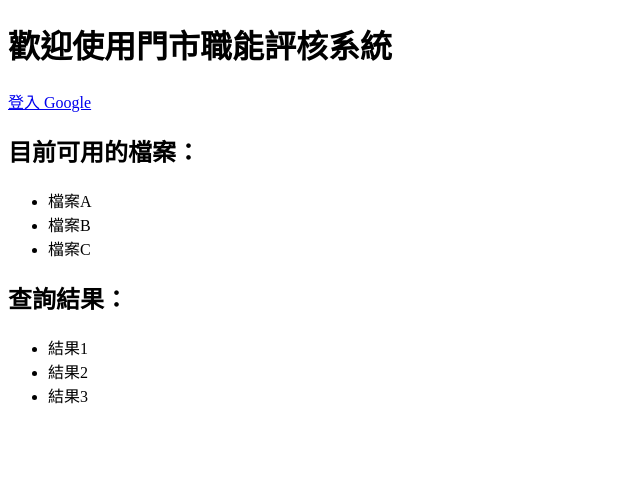
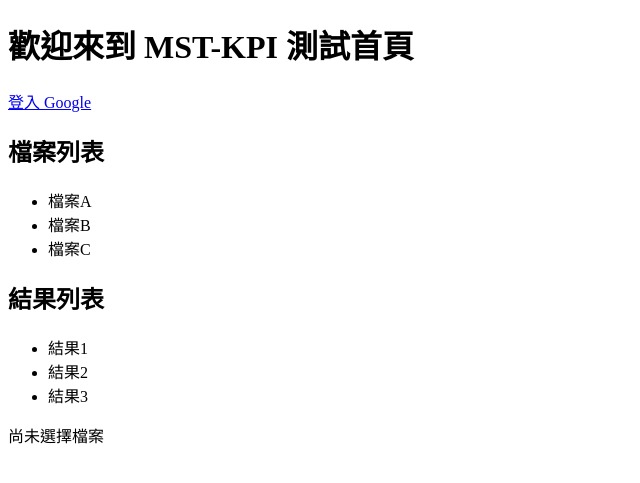
Before and after one commit to ainstaccc/mst-kpi, a Flask app: page / in a window 1280 px wide. Shown: the top 483 px of the page, without its empty margins (0-640 px from the left). Run offline with Flask 3, Linux system fonts and the light colour scheme.

Commit message:
Update index.html

```diff
--- a/templates/index.html
+++ b/templates/index.html
@@ -2,27 +2,36 @@
 <html lang="zh-Hant">
 <head>
     <meta charset="UTF-8">
-    <title>門市職能評核系統</title>
-    <link rel="stylesheet" href="{{ url_for('static', filename='style.css') }}">
+    <title>MST-KPI 測試首頁</title>
 </head>
 <body>
-    <h1>歡迎使用門市職能評核系統</h1>
+    <h1>歡迎來到 MST-KPI 測試首頁</h1>
 
-    <!-- 這裡原本是 login 改成 index，避免 BuildError -->
-    <a href="{{ url_for('index') }}">登入 Google</a>
+    <!-- 登入連結 -->
+    <p>
+        <a href="{{ url_for('login') }}">登入 Google</a>
+    </p>
 
-    <h2>目前可用的檔案：</h2>
+    <!-- 檔案列表 -->
+    <h2>檔案列表</h2>
     <ul>
         {% for file in files %}
         <li>{{ file }}</li>
         {% endfor %}
     </ul>
 
-    <h2>查詢結果：</h2>
+    <!-- 結果列表 -->
+    <h2>結果列表</h2>
     <ul>
         {% for result in results %}
         <li>{{ result }}</li>
         {% endfor %}
     </ul>
+
+    {% if selected_file %}
+    <p>目前選擇的檔案：{{ selected_file }}</p>
+    {% else %}
+    <p>尚未選擇檔案</p>
+    {% endif %}
 </body>
 </html>
```
